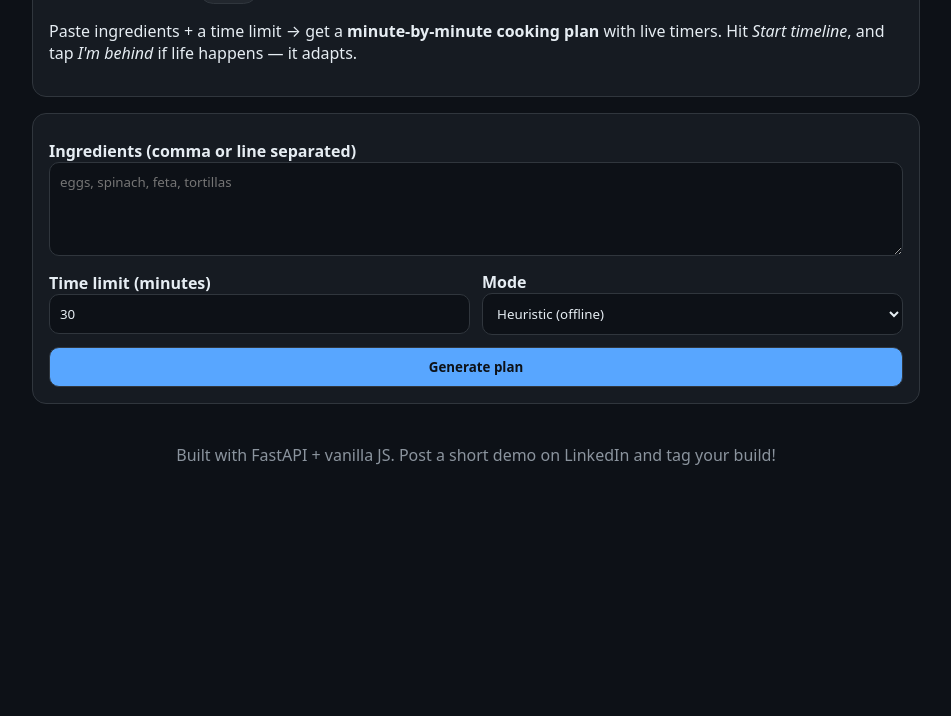
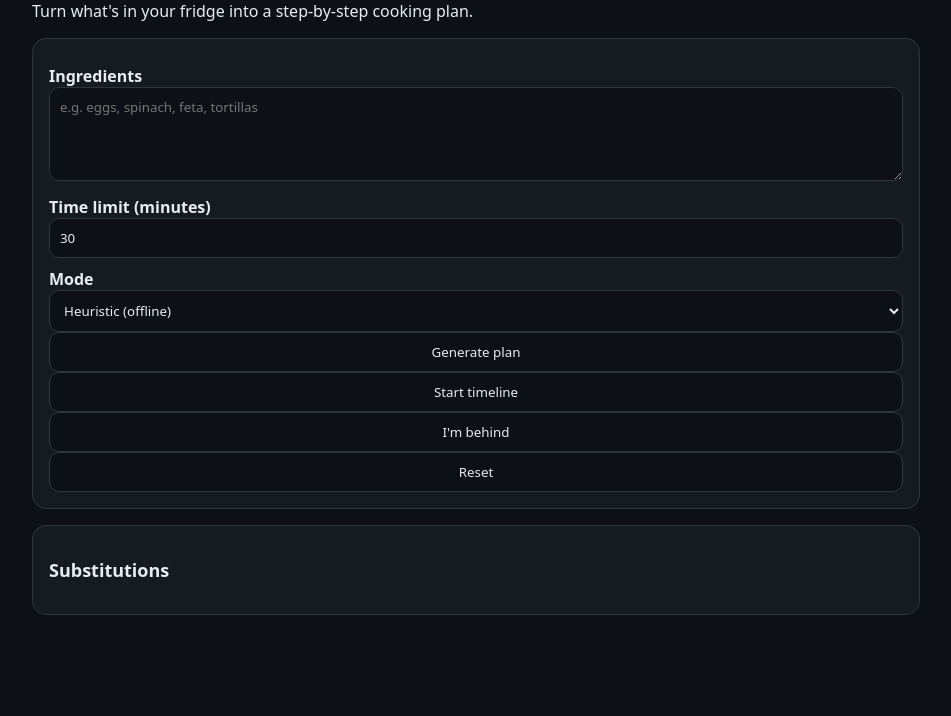
Before and after one commit to nkhodr2-blip/fridgeflow, a plain HTML site: page frontend/index.html in a window 1280 px wide. Shown: the part 84-800 px from the top of the page, without its empty margins (164-1115 px from the left). Drawn offline with Linux system fonts and the light colour scheme.

Commit message:
Update index.html

```diff
--- a/frontend/index.html
+++ b/frontend/index.html
@@ -1,47 +1,48 @@
 <!doctype html>
-<html>
+<html lang="en">
 <head>
-  <meta charset="utf-8">
-  <meta name="viewport" content="width=device-width, initial-scale=1">
-  <title>FridgeFlow — dinner-in-30 agent</title>
-  <link rel="stylesheet" href="/static/style.css">
+  <meta charset="utf-8"/>
+  <title>FridgeFlow</title>
+  <meta name="viewport" content="width=device-width, initial-scale=1"/>
+  <link rel="stylesheet" href="/static/style.css"/>
 </head>
 <body>
-  <div class="container">
-    <div class="card">
-      <h1>FridgeFlow <span class="badge">Full v1</span></h1>
-      <p>Paste ingredients + a time limit → get a <strong>minute-by-minute cooking plan</strong> with live timers. Hit <em>Start timeline</em>, and tap <em>I'm behind</em> if life happens — it adapts.</p>
-    </div>
+  <main class="container">
+    <h1>FridgeFlow</h1>
+    <p>Turn what's in your fridge into a step-by-step cooking plan.</p>
 
     <div class="card">
-      <label for="ingredients">Ingredients (comma or line separated)</label>
-      <textarea id="ingredients" rows="4" placeholder="eggs, spinach, feta, tortillas"></textarea>
+      <label for="ingredients"><strong>Ingredients</strong></label>
+      <textarea id="ingredients" rows="4" placeholder="e.g. eggs, spinach, feta, tortillas"></textarea>
 
-      <div class="inline">
+      <div class="row">
         <div>
-          <label for="timeLimit">Time limit (minutes)</label>
-          <input id="timeLimit" type="number" min="15" max="90" value="30">
+          <label for="time_limit"><strong>Time limit (minutes)</strong></label>
+          <input id="time_limit" type="number" min="5" max="120" value="30"/>
         </div>
+
         <div>
-          <label for="mode">Mode</label>
+          <label for="mode"><strong>Mode</strong></label>
           <select id="mode">
-            <option value="heuristic" selected>Heuristic (offline)</option>
-            <option value="llm">LLM (optional)</option>
+            <option value="heuristic">Heuristic (offline)</option>
+            <option value="llm">LLM</option>
           </select>
         </div>
       </div>
 
-      <div style="margin-top:12px" class="controls">
-        <button id="generate" class="primary">Generate plan</button>
-      </div>
+      <button id="generate-btn">Generate plan</button>
+      <button id="start-timeline-btn">Start timeline</button>
+      <button id="behind-btn">I'm behind</button>
+      <button id="reset-btn">Reset</button>
     </div>
 
-    <div id="output"></div>
-
-    <footer>
-      Built with FastAPI + vanilla JS. Post a short demo on LinkedIn and tag your build!
-    </footer>
-  </div>
+    <div id="output" class="card">
+      <h2 id="dish"></h2>
+      <ol id="steps"></ol>
+      <h3>Substitutions</h3>
+      <ul id="subs"></ul>
+    </div>
+  </main>
 
   <script src="/static/app.js"></script>
 </body>
```
